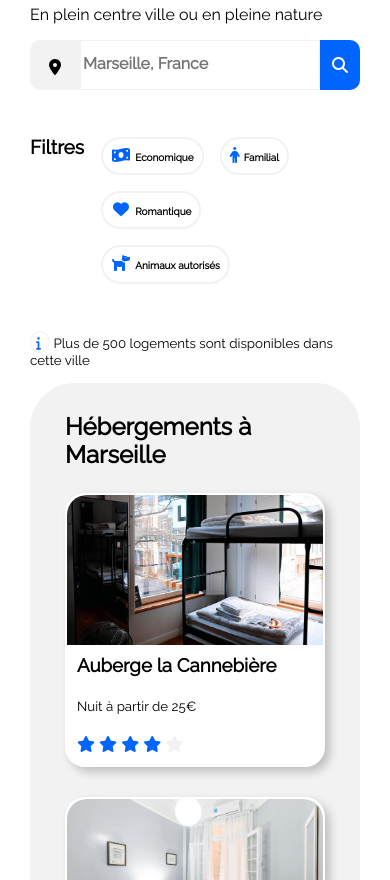
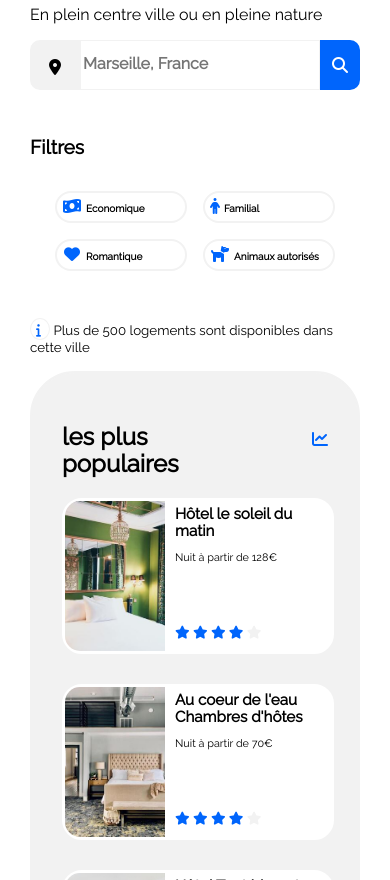
Before and after one commit to laetitia41500/Booki, a plain HTML site: page index.html in a window 390 px wide. Shown: the part 220-1100 px from the top of the page. Drawn offline with nearby package versions, Linux system fonts and the light colour scheme.

Commit message:
améliorations finale du projets

```diff
--- a/css/style.css
+++ b/css/style.css
@@ -83,6 +83,7 @@ form {
 }
 
  form button {
+  font-style: normal;
   background-color: var(--blue);
   color: var(--white);
   border: 2px solid var(--blue);
@@ -131,9 +132,8 @@ p i {
 .filtres {
   display: flex;
   object-fit: contain;
-  flex-direction: row;
+  flex-flow: row nowrap;
   justify-content:flex-start;
-  flex-wrap: nowrap;
   align-items: flex-start;
   margin: 30px 0;
   border: 10em;
@@ -253,7 +253,7 @@ figcaption {
 }
 
 .populaires img {
-  width: 100px;
+  width: 80px;
   height: 150px;
   object-fit: cover;
 border-radius: 10px 0 0 10px;
@@ -413,6 +413,7 @@ flex-direction: row;
 .populaires img {
   object-fit: cover;
   border-radius: 15px 0 0 15px;
+  width: 100px;
 }
 .populaires figcaption {
  font-size: small;
@@ -424,7 +425,7 @@ flex-direction: row;
 }
 @media (max-width: 767px) {
   main {
-    flex-direction: column;
+    flex-direction: column-reverse;
   }
 
   .populaires,
@@ -479,8 +480,17 @@ flex-direction: row;
   }
   .filtres ul {
     flex-wrap: wrap;
+    justify-content: center;
   }
   .filtres span {
     font-size: x-small;
   }
+  .filtres {
+    flex-flow: column;
+  }
+
+  .filtres li {
+    width: 118px;
+    padding: 5px;
+  }
 }
```
